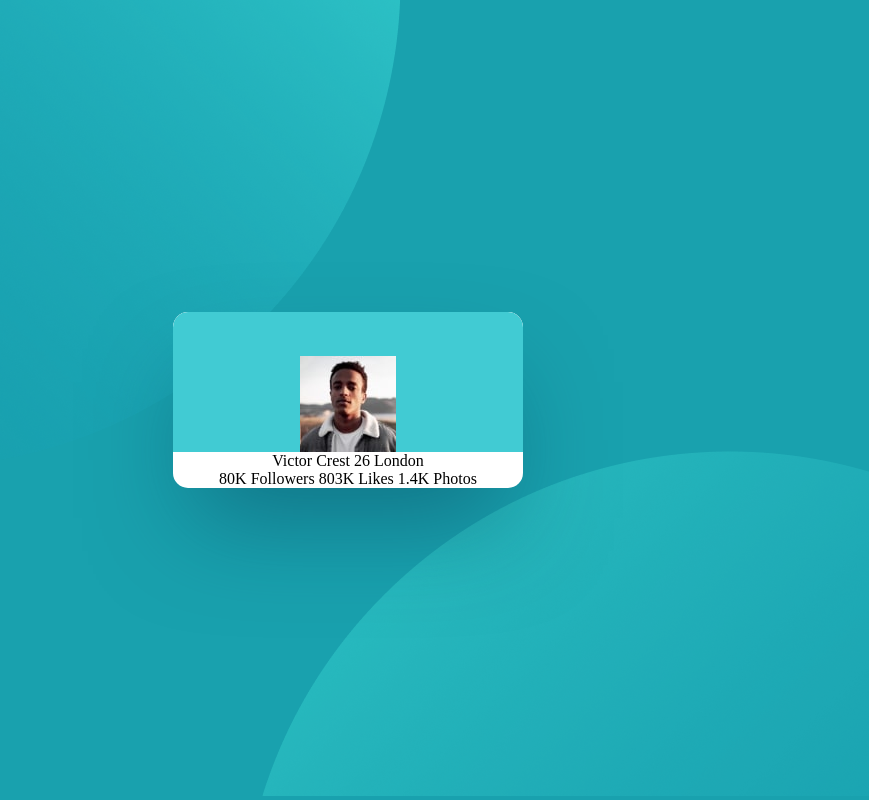
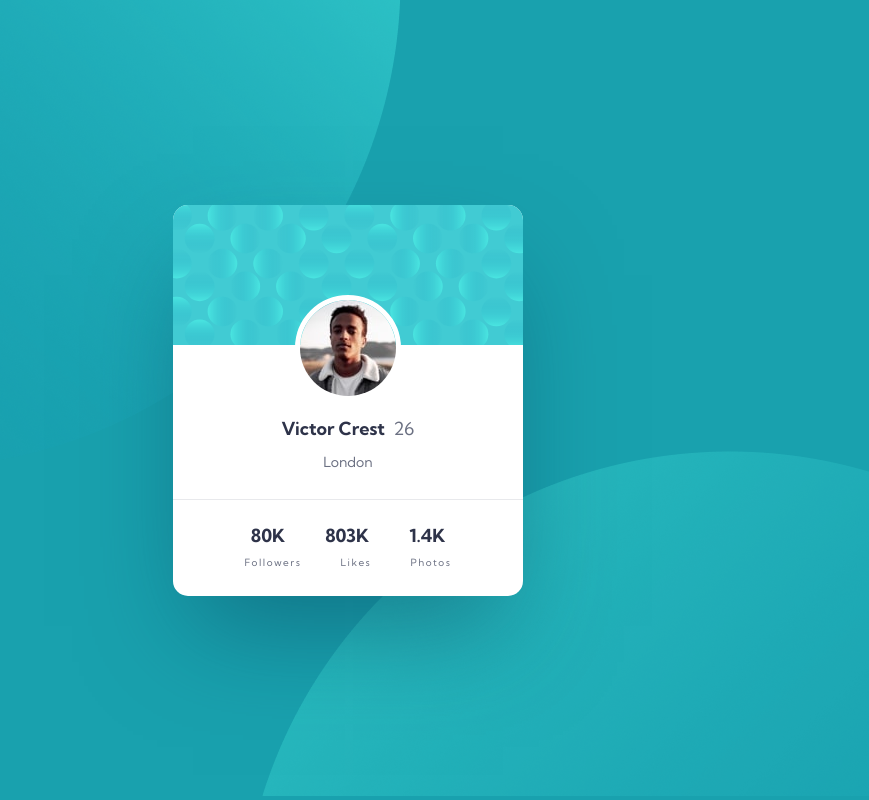
Before and after one commit to levansarishvili/profile-card-component, a plain HTML site: page index.html in a window 1280 px wide. Shown: the whole page, without its empty margins (292-1161 px from the left). Drawn offline with Linux system fonts and the light colour scheme.

Commit message:
I finish profile card component project

```diff
--- a/index.html
+++ b/index.html
@@ -10,6 +10,20 @@
       type="image/png"
       sizes="32x32"
       href="./images/favicon-32x32.png"
+    />
+
+    <link rel="preconnect" href="https://fonts.googleapis.com" />
+    <link rel="preconnect" href="https://fonts.gstatic.com" crossorigin />
+    <link
+      href="https://fonts.googleapis.com/css2?family=Kumbh+Sans&family=Outfit:wght@300;600;700&family=Red+Hat+Display:wght@500;700;900&display=swap"
+      rel="stylesheet"
+    />
+
+    <link rel="preconnect" href="https://fonts.googleapis.com" />
+    <link rel="preconnect" href="https://fonts.gstatic.com" crossorigin />
+    <link
+      href="https://fonts.googleapis.com/css2?family=Kumbh+Sans:wght@400;700&family=Outfit:wght@300;600;700&family=Red+Hat+Display:wght@500;700;900&display=swap"
+      rel="stylesheet"
     />
     <link rel="stylesheet" href="/style.css" />
 
@@ -26,16 +40,36 @@
       />
     </div>
     <section class="profile-card">
-      <div class="profile-cover">
-        <img
-          class="profile-img"
-          src="/images/image-victor.jpg"
-          alt="victor's image"
-        />
+      <img
+        class="profile-cover"
+        src="/images/bg-pattern-card.svg"
+        alt="profile cover"
+      />
+
+      <img
+        class="profile-img"
+        src="/images/image-victor.jpg"
+        alt="victor's image"
+      />
+
+      <div class="profile-details">
+        <div class="name-age">
+          <p class="profile-name">Victor Crest</p>
+          <p class="profile-age">26</p>
+        </div>
+        <p class="profile-city">London</p>
       </div>
-
-      <div class="profile-details">Victor Crest 26 London</div>
-      <div class="profile-stat">80K Followers 803K Likes 1.4K Photos</div>
+      <div class="line"></div>
+      <div class="profile-stat-num">
+        <p>80K</p>
+        <p>803K</p>
+        <p>1.4K</p>
+      </div>
+      <div class="profile-stat-text">
+        <p>Followers</p>
+        <p>Likes</p>
+        <p>Photos</p>
+      </div>
     </section>
   </body>
 </html>
--- a/style.css
+++ b/style.css
@@ -12,8 +12,10 @@ body {
 
   height: 100vh;
   background-color: #19a1ae;
+  font-family: Kumbh Sans;
 }
 
+/* Background pictures */
 .top-background-pattern {
   position: absolute;
 
@@ -27,12 +29,13 @@ body {
   bottom: 0;
 }
 
+/* Main section */
 .profile-card {
   display: flex;
   flex-direction: column;
   align-items: center;
-  justify-content: center;
   overflow: hidden;
+  position: relative;
 
   width: 350px;
   border-radius: 15px;
@@ -42,16 +45,80 @@ body {
 }
 
 .profile-cover {
-  display: flex;
-  align-items: end;
-  justify-content: center;
-  width: 350px;
-  height: 140px;
-  border-radius: 15px 15px 0px 0px;
-  background: #41cbd3;
+  margin-bottom: 72px;
 }
 
 .profile-img {
-  /* margin: 92px 0 24px 0; */
-  /* background-color: beige; */
+  position: absolute;
+  border-radius: 96px;
+  border: 5px solid #fff;
+  top: 90px;
 }
+
+.name-age {
+  display: flex;
+  align-items: center;
+  justify-content: center;
+  margin-bottom: 13px;
+}
+
+.profile-name {
+  margin-right: 8.5px;
+  color: #2e3349;
+  font-size: 18px;
+  font-style: normal;
+  font-weight: 700;
+  line-height: normal;
+}
+
+.profile-age {
+  color: #6b7082;
+  font-size: 18px;
+  font-style: normal;
+  font-weight: 400;
+  line-height: normal;
+}
+
+.profile-city {
+  color: #6b7082;
+  text-align: center;
+  font-size: 14px;
+  font-style: normal;
+  font-weight: 400;
+  line-height: normal;
+  margin-bottom: 28px;
+}
+
+.line {
+  background: #e8e9ec;
+  width: 350px;
+  height: 1px;
+  margin-bottom: 24px;
+}
+
+.profile-stat-num {
+  display: flex;
+  align-items: center;
+  justify-content: space-around;
+  margin-bottom: 9px;
+  width: 234.5px;
+  color: #2e3349;
+  font-size: 18px;
+  font-style: normal;
+  font-weight: 700;
+  line-height: normal;
+}
+
+.profile-stat-text {
+  display: flex;
+  align-items: center;
+  justify-content: space-around;
+  margin-bottom: 27px;
+  width: 246px;
+  color: #6b7082;
+  font-size: 10px;
+  font-style: normal;
+  font-weight: 400;
+  line-height: normal;
+  letter-spacing: 1.5px;
+}
```
Also changed, not shown: 1 other file.
